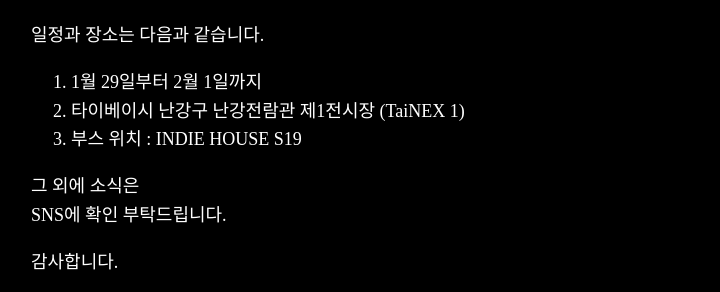
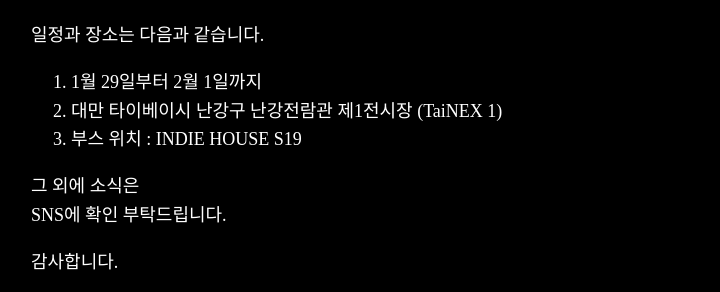
Before and after one commit to ApexNAM/ApexNAM.github.io, a Jekyll site: the page built from _posts/notices/2026/2026-01-09-tpgs26-join.md, in a window 1280 px wide. Shown: the part 481-773 px from the top of the page, without its empty margins (164-884 px from the left). Built offline with Jekyll 4.4.1, drawn with Linux system fonts in a browser that asks for light colours; some web fonts are replaced.

Commit message:
공지사항 수정

```diff
--- a/_posts/notices/2026/2026-01-09-tpgs26-join.md
+++ b/_posts/notices/2026/2026-01-09-tpgs26-join.md
@@ -23,7 +23,7 @@ SkagoGames가 타이베이 게임쇼 2026에 참여합니다!
 일정과 장소는 다음과 같습니다.
 
 1. 1월 29일부터 2월 1일까지
-2. 타이베이시 난강구 난강전람관 제1전시장 (TaiNEX 1)
+2. 대만 타이베이시 난강구 난강전람관 제1전시장 (TaiNEX 1)
 3. 부스 위치 : INDIE HOUSE S19
 
 그 외에 소식은\
```
